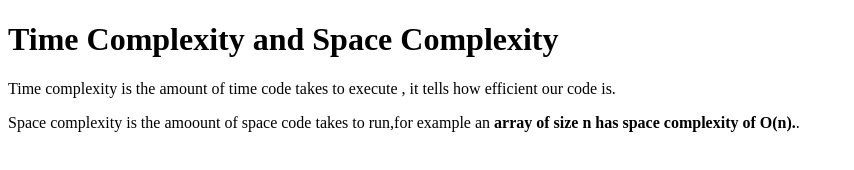
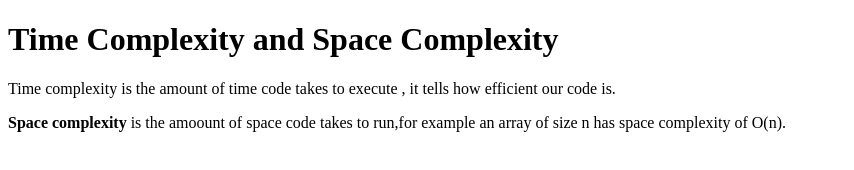
Before and after one commit to acciojob/time-and-space-complexity-prerit13, a website: page main.html in a window 1280 px wide. Shown: the whole page, without its empty margins (0-854 px from the left). Drawn offline with Linux system fonts and the light colour scheme.

Commit message:
created a submission

```diff
--- a/main.html
+++ b/main.html
@@ -15,7 +15,7 @@
 		Time complexity is the amount of time code takes to execute , it tells how efficient our code is.
 	</p>
 	<p>
-		Space complexity is the amoount of space code takes to run,for example an <b>array of size n has space complexity of O(n).</b>.
+		<b>Space complexity </b> is the amoount of space code takes to run,for example an array of size n has space complexity of O(n).
 	</p>
 
     <script type="text/javascript" src="./script.js">
```
